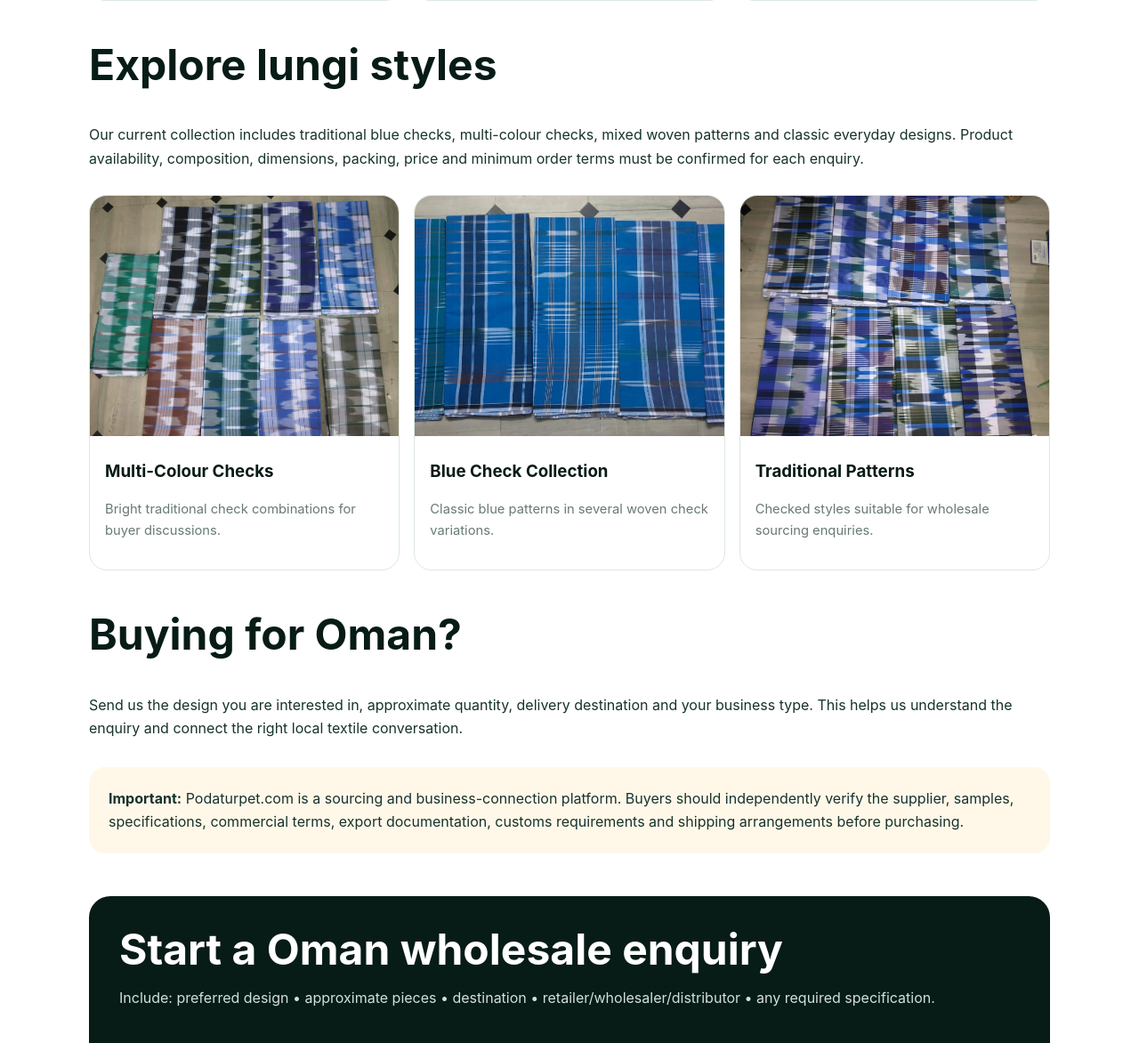
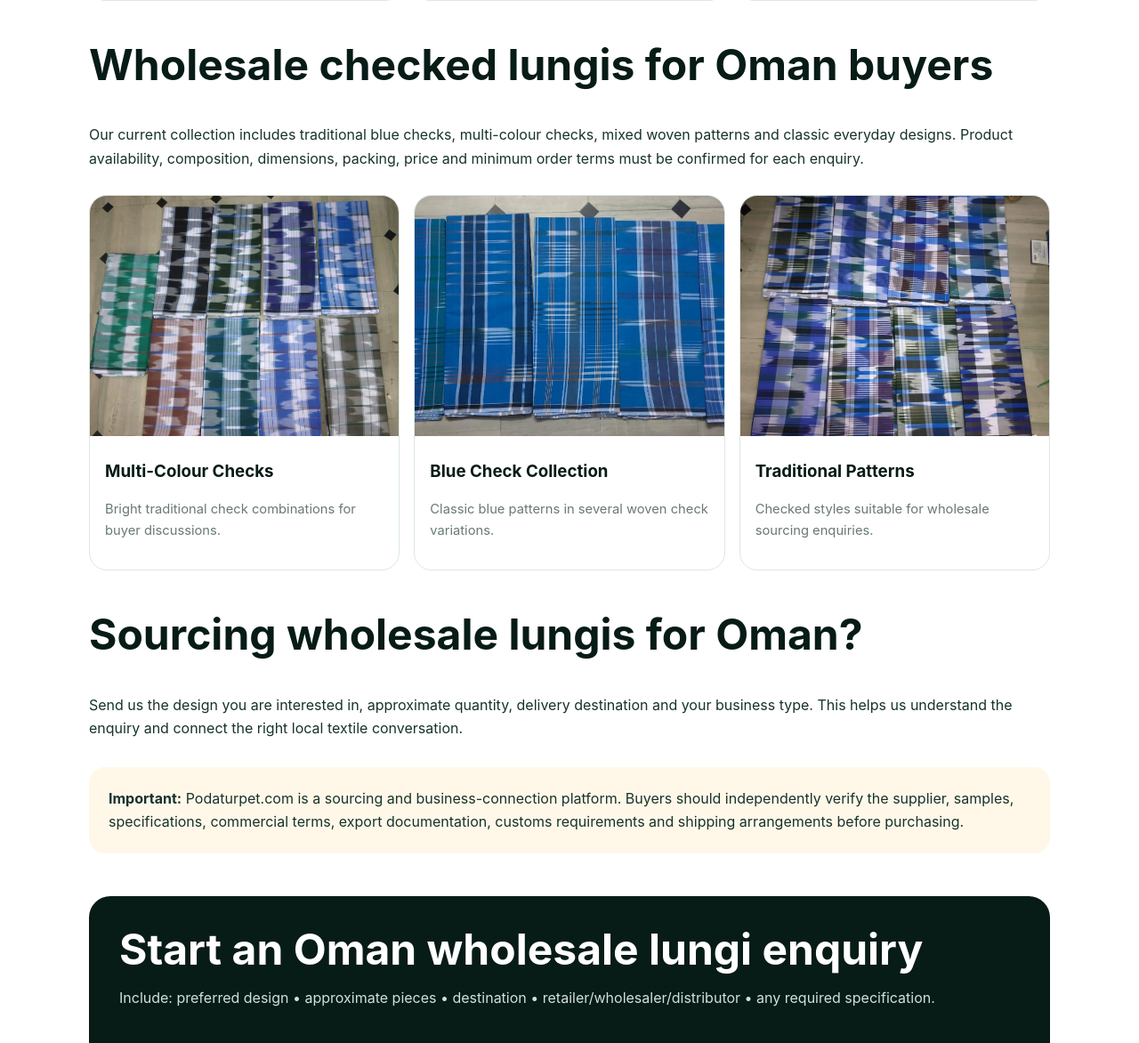
Before and after one commit to svmurali1985/podaturpet-site, a plain HTML site: page wholesale-lungis-oman.html in a window 1280 px wide. Shown: the part 868-2040 px from the top of the page at 89% size. Drawn offline with Linux system fonts and the light colour scheme.

Commit message:
Improve Oman lungi buyer SEO

```diff
--- a/wholesale-lungis-oman.html
+++ b/wholesale-lungis-oman.html
@@ -16,14 +16,14 @@ footer{border-top:1px solid var(--border);padding:30px 0;color:var(--muted);font
 <a class="btn" href="https://wa.me/14793201970?text=Hello%20Murali%2C%20I%20am%20a%20buyer%20from%20Oman.%20I%20am%20interested%20in%20wholesale%20lungis.%20Quantity%3A%20____%20Destination%3A%20____">WhatsApp Buyer Enquiry</a><a class="btn dark" href="mailto:svmuralicenterton@gmail.com?subject=Oman%20Wholesale%20Lungi%20Enquiry">Email Enquiry</a></div></section>
 <main><div class="wrap">
 <div class="facts"><div class="fact"><b>Real product photos</b>See actual checked designs.</div><div class="fact"><b>Bulk enquiries</b>Tell us your approximate quantity.</div><div class="fact"><b>Podaturpet, India</b>Textile sourcing connections from Tamil Nadu.</div></div>
-<h2>Explore lungi styles</h2><p>Our current collection includes traditional blue checks, multi-colour checks, mixed woven patterns and classic everyday designs. Product availability, composition, dimensions, packing, price and minimum order terms must be confirmed for each enquiry.</p>
+<h2>Wholesale checked lungis for Oman buyers</h2><p>Our current collection includes traditional blue checks, multi-colour checks, mixed woven patterns and classic everyday designs. Product availability, composition, dimensions, packing, price and minimum order terms must be confirmed for each enquiry.</p>
 <div class="products">
 <div class="product"><img src="images/lungi-collection.jpeg" alt="Colourful checked lungis for wholesale buyers in Oman"><div><h3>Multi-Colour Checks</h3><p>Bright traditional check combinations for buyer discussions.</p></div></div>
 <div class="product"><img src="images/lungi-blue.jpeg" alt="Blue checked lungis for Oman wholesale sourcing"><div><h3>Blue Check Collection</h3><p>Classic blue patterns in several woven check variations.</p></div></div>
 <div class="product"><img src="images/lungi-patterns.jpeg" alt="Traditional woven lungi patterns for Oman buyers"><div><h3>Traditional Patterns</h3><p>Checked styles suitable for wholesale sourcing enquiries.</p></div></div>
 </div>
-<h2>Buying for Oman?</h2><p>Send us the design you are interested in, approximate quantity, delivery destination and your business type. This helps us understand the enquiry and connect the right local textile conversation.</p>
+<h2>Sourcing wholesale lungis for Oman?</h2><p>Send us the design you are interested in, approximate quantity, delivery destination and your business type. This helps us understand the enquiry and connect the right local textile conversation.</p>
 <div class="note"><b>Important:</b> Podaturpet.com is a sourcing and business-connection platform. Buyers should independently verify the supplier, samples, specifications, commercial terms, export documentation, customs requirements and shipping arrangements before purchasing.</div>
-<div class="cta"><h2>Start a Oman wholesale enquiry</h2><p>Include: preferred design • approximate pieces • destination • retailer/wholesaler/distributor • any required specification.</p><a class="btn" href="https://wa.me/14793201970?text=Hello%20Murali%2C%20I%20am%20a%20buyer%20from%20Oman.%20Design%3A%20____%20Quantity%3A%20____%20Destination%3A%20____%20Business%20type%3A%20____">Send enquiry on WhatsApp</a></div>
+<div class="cta"><h2>Start an Oman wholesale lungi enquiry</h2><p>Include: preferred design • approximate pieces • destination • retailer/wholesaler/distributor • any required specification.</p><a class="btn" href="https://wa.me/14793201970?text=Hello%20Murali%2C%20I%20am%20a%20buyer%20from%20Oman.%20Design%3A%20____%20Quantity%3A%20____%20Destination%3A%20____%20Business%20type%3A%20____">Send enquiry on WhatsApp</a></div>
 <div class="links"><b>Other international buyer pages:</b><br><a href="/wholesale-lungis-uae.html">UAE & Dubai</a> <a href="/wholesale-lungis-saudi-arabia.html">Saudi Arabia</a> <a href="/wholesale-lungis-malaysia.html">Malaysia</a> <a href="/wholesale-lungis-sri-lanka.html">Sri Lanka</a> <a href="/wholesale-lungis-singapore.html">Singapore</a></div>
 </div></main><footer><div class="wrap">© Podaturpet.com • Independent textile sourcing and town information platform.</div></footer></body></html>
```
